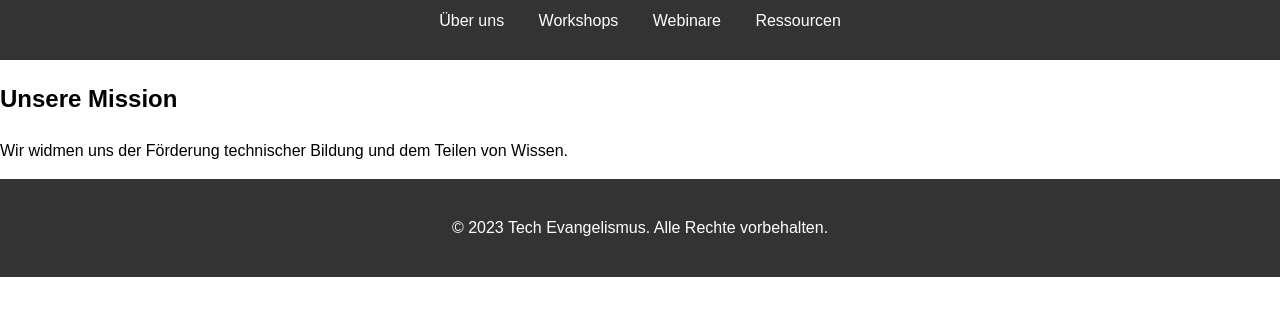
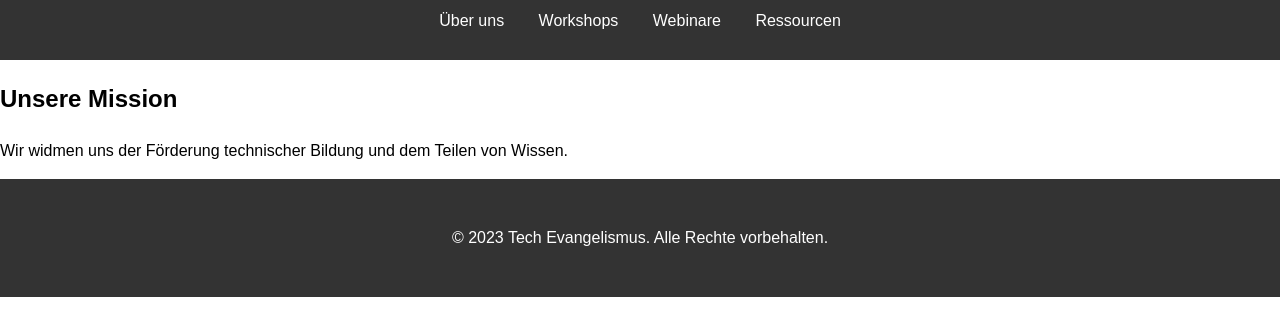
Before and after one commit to ladyinredderzkuu3/tech-evangelismus, a plain HTML site: page index.html in a window 1280 px wide. Shown: the part 96-432 px from the top of the page. Drawn offline with Linux system fonts and the light colour scheme.

Commit message:
Update footer padding for improved visibility

```diff
--- a/styles.css
+++ b/styles.css
@@ -29,7 +29,7 @@ nav ul li a {
 
 footer {
     text-align: center;
-    padding: 20px 0; /* Increased padding for better visibility */
+    padding: 30px 0; /* Increased padding for better visibility */
     background: #333;
     color: #fff;
     position: relative;
```
